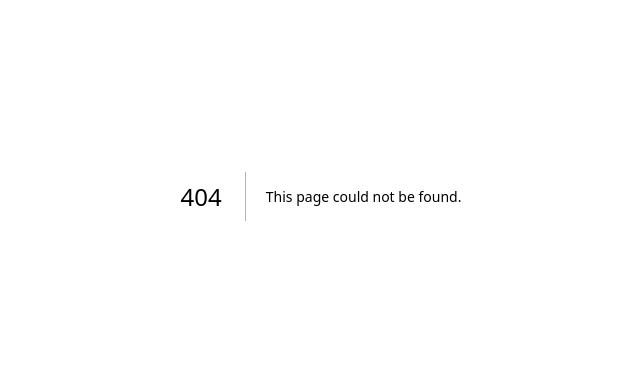
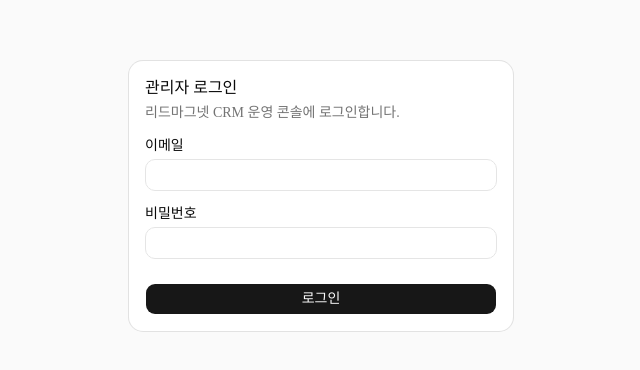
Before and after one commit to mitoconcrete/leadmagnet-crm, a Next.js app in the folder apps/web/: page /login in a window 1280 px wide. Before the commit this address had no page. Shown: the part 204-574 px from the top of the page, without its empty margins (319-959 px from the left). Built offline with nearby package versions, Linux system fonts and the light colour scheme.

Commit message:
feat: 로그인 화면과 인증 셸
Co-Authored-By: Claude Fable 5.1 <noreply@anthropic.com>

```diff
--- a/apps/web/app/layout.tsx
+++ b/apps/web/app/layout.tsx
@@ -1,5 +1,6 @@
 import type { Metadata } from "next";
 import { Geist, Geist_Mono } from "next/font/google";
+import { Toaster } from "@/components/ui/sonner";
 import "./globals.css";
 
 const geistSans = Geist({
@@ -13,17 +14,20 @@ const geistMono = Geist_Mono({
 });
 
 export const metadata: Metadata = {
-  title: "Create Next App",
-  description: "Generated by create next app",
+  title: "리드마그넷 CRM 운영",
+  description: "캠페인·폼·배포 링크와 신청 명단을 관리합니다.",
 };
 
 export default function RootLayout({ children }: LayoutProps<"/">) {
   return (
     <html
-      lang="en"
+      lang="ko"
       className={`${geistSans.variable} ${geistMono.variable} h-full antialiased`}
     >
-      <body className="min-h-full flex flex-col">{children}</body>
+      <body className="min-h-full flex flex-col bg-zinc-50">
+        {children}
+        <Toaster />
+      </body>
     </html>
   );
 }
--- /dev/null
+++ b/apps/web/app/login/page.tsx
@@ -0,0 +1,73 @@
+'use client';
+
+import { useState, type FormEvent } from 'react';
+import { useRouter } from 'next/navigation';
+import { toast } from 'sonner';
+import { Button } from '@/components/ui/button';
+import { Card, CardContent, CardDescription, CardHeader, CardTitle } from '@/components/ui/card';
+import { Input } from '@/components/ui/input';
+import { Label } from '@/components/ui/label';
+import { apiFetch } from '@/lib/api';
+
+export default function LoginPage() {
+  const router = useRouter();
+  const [email, setEmail] = useState('');
+  const [password, setPassword] = useState('');
+  const [submitting, setSubmitting] = useState(false);
+
+  async function handleSubmit(event: FormEvent<HTMLFormElement>) {
+    event.preventDefault();
+    setSubmitting(true);
+    try {
+      await apiFetch('/api/admin/auth/login', {
+        method: 'POST',
+        json: { email, password },
+      });
+      router.replace('/');
+    } catch {
+      toast.error('이메일 또는 비밀번호가 올바르지 않습니다');
+    } finally {
+      setSubmitting(false);
+    }
+  }
+
+  return (
+    <div className="flex flex-1 items-center justify-center px-4">
+      <Card className="w-full max-w-sm">
+        <CardHeader>
+          <CardTitle>관리자 로그인</CardTitle>
+          <CardDescription>리드마그넷 CRM 운영 콘솔에 로그인합니다.</CardDescription>
+        </CardHeader>
+        <CardContent>
+          <form className="flex flex-col gap-4" onSubmit={handleSubmit}>
+            <div className="flex flex-col gap-1.5">
+              <Label htmlFor="email">이메일</Label>
+              <Input
+                id="email"
+                type="email"
+                autoComplete="email"
+                required
+                value={email}
+                onChange={(e) => setEmail(e.target.value)}
+              />
+            </div>
+            <div className="flex flex-col gap-1.5">
+              <Label htmlFor="password">비밀번호</Label>
+              <Input
+                id="password"
+                type="password"
+                autoComplete="current-password"
+                required
+                value={password}
+                onChange={(e) => setPassword(e.target.value)}
+              />
+            </div>
+            <Button type="submit" disabled={submitting} className="mt-2 w-full">
+              {submitting ? '로그인 중…' : '로그인'}
+            </Button>
+          </form>
+        </CardContent>
+      </Card>
+    </div>
+  );
+}
--- a/apps/web/app/page.tsx
+++ b/apps/web/app/page.tsx
@@ -1,69 +1,14 @@
-import Image from "next/image";
+'use client';
 
-export default function Home() {
+import { AppShell } from '@/components/app-shell';
+import { AuthGate } from '@/components/auth-gate';
+
+export default function DashboardPage() {
   return (
-    <div className="flex flex-col flex-1 items-center justify-center bg-zinc-50 font-sans dark:bg-black">
-      <main className="flex flex-1 w-full max-w-3xl flex-col items-center justify-between py-32 px-16 bg-white dark:bg-black sm:items-start">
-        <Image
-          className="dark:invert h-5 w-[100px]"
-          src="/next.svg"
-          alt="Next.js logo"
-          width={100}
-          height={20}
-          priority
-        />
-        <div className="flex flex-col items-center gap-6 text-center sm:items-start sm:text-left">
-          <h1 className="max-w-xs text-3xl font-semibold leading-10 tracking-tight text-black dark:text-zinc-50">
-            To get started, edit the{" "}
-            <code className="rounded bg-black/[.06] px-1.5 py-0.5 font-mono text-[0.9em] dark:bg-white/[.08]">
-              page.tsx
-            </code>{" "}
-            file.
-          </h1>
-          <p className="max-w-md text-lg leading-8 text-zinc-600 dark:text-zinc-400">
-            Looking for a starting point or more instructions? Head over to{" "}
-            <a
-              href="https://vercel.com/templates?framework=next.js&utm_source=create-next-app&utm_medium=appdir-template-tw&utm_campaign=create-next-app"
-              className="font-medium text-zinc-950 dark:text-zinc-50"
-            >
-              Templates
-            </a>{" "}
-            or the{" "}
-            <a
-              href="https://nextjs.org/learn?utm_source=create-next-app&utm_medium=appdir-template-tw&utm_campaign=create-next-app"
-              className="font-medium text-zinc-950 dark:text-zinc-50"
-            >
-              Learning
-            </a>{" "}
-            center.
-          </p>
-        </div>
-        <div className="flex flex-col gap-4 text-base font-medium sm:flex-row">
-          <a
-            className="flex h-12 w-full items-center justify-center gap-2 rounded-full bg-foreground px-5 text-background transition-colors hover:bg-[#383838] dark:hover:bg-[#ccc] md:w-[158px]"
-            href="https://vercel.com/new?utm_source=create-next-app&utm_medium=appdir-template-tw&utm_campaign=create-next-app"
-            target="_blank"
-            rel="noopener noreferrer"
-          >
-            <Image
-              className="dark:invert h-[14px] w-4"
-              src="/vercel.svg"
-              alt="Vercel logomark"
-              width={16}
-              height={14}
-            />
-            Deploy Now
-          </a>
-          <a
-            className="flex h-12 w-full items-center justify-center rounded-full border border-solid border-black/[.08] px-5 transition-colors hover:border-transparent hover:bg-black/[.04] dark:border-white/[.145] dark:hover:bg-[#1a1a1a] md:w-[158px]"
-            href="https://nextjs.org/docs?utm_source=create-next-app&utm_medium=appdir-template-tw&utm_campaign=create-next-app"
-            target="_blank"
-            rel="noopener noreferrer"
-          >
-            Documentation
-          </a>
-        </div>
-      </main>
-    </div>
+    <AuthGate>
+      <AppShell>
+        <h1 className="text-xl font-semibold">대시보드</h1>
+      </AppShell>
+    </AuthGate>
   );
 }
--- /dev/null
+++ b/apps/web/components/app-shell.tsx
@@ -0,0 +1,38 @@
+'use client';
+
+import Link from 'next/link';
+import { useRouter } from 'next/navigation';
+import type { ReactNode } from 'react';
+import { Button } from '@/components/ui/button';
+import { apiFetch } from '@/lib/api';
+
+/**
+ * 상단 내비게이션(대시보드/템플릿)과 로그아웃 버튼을 가진 관리자 화면 레이아웃.
+ */
+export function AppShell({ children }: { children: ReactNode }) {
+  const router = useRouter();
+
+  async function handleLogout() {
+    await apiFetch('/api/admin/auth/logout', { method: 'POST' });
+    router.replace('/login');
+  }
+
+  return (
+    <div className="flex flex-1 flex-col">
+      <header className="flex items-center justify-between border-b bg-white px-6 py-3">
+        <nav className="flex items-center gap-4 text-sm font-medium text-zinc-700">
+          <Link href="/" className="hover:text-zinc-950">
+            대시보드
+          </Link>
+          <Link href="/templates" className="hover:text-zinc-950">
+            템플릿
+          </Link>
+        </nav>
+        <Button variant="outline" size="sm" onClick={handleLogout}>
+          로그아웃
+        </Button>
+      </header>
+      <main className="flex-1 p-6">{children}</main>
+    </div>
+  );
+}
--- /dev/null
+++ b/apps/web/components/auth-gate.tsx
@@ -0,0 +1,45 @@
+'use client';
+
+import { useEffect, useState, type ReactNode } from 'react';
+import { apiFetch } from '@/lib/api';
+import { Skeleton } from '@/components/ui/skeleton';
+
+type Status = 'loading' | 'ready' | 'error';
+
+/**
+ * 마운트 시 GET /api/admin/auth/me로 세션을 확인한다.
+ * 401이면 apiFetch가 /login으로 이동시킨다. 확인 전에는 스켈레톤을 보여준다.
+ */
+export function AuthGate({ children }: { children: ReactNode }) {
+  const [status, setStatus] = useState<Status>('loading');
+
+  useEffect(() => {
+    let active = true;
+    apiFetch('/api/admin/auth/me')
+      .then(() => {
+        if (active) setStatus('ready');
+      })
+      .catch(() => {
+        if (active) setStatus('error');
+      });
+    return () => {
+      active = false;
+    };
+  }, []);
+
+  if (status === 'loading') {
+    return (
+      <div className="flex flex-1 flex-col gap-4 p-6">
+        <Skeleton className="h-8 w-48" />
+        <Skeleton className="h-40 w-full" />
+        <Skeleton className="h-40 w-full" />
+      </div>
+    );
+  }
+
+  if (status === 'error') {
+    return null;
+  }
+
+  return <>{children}</>;
+}
--- a/apps/web/lib/api.ts
+++ b/apps/web/lib/api.ts
@@ -45,7 +45,10 @@ export async function apiFetch<T>(path: string, init: ApiFetchInit = {}): Promis
   });
 
   if (res.status === 401) {
-    window.location.assign('/login');
+    // 이미 /login에 있다면(예: 로그인 실패) 재이동하지 않는다. 그 외에는 세션 만료로 보고 이동시킨다.
+    if (window.location.pathname !== '/login') {
+      window.location.assign('/login');
+    }
     throw new ApiError(401, '인증이 필요합니다');
   }
 
```
